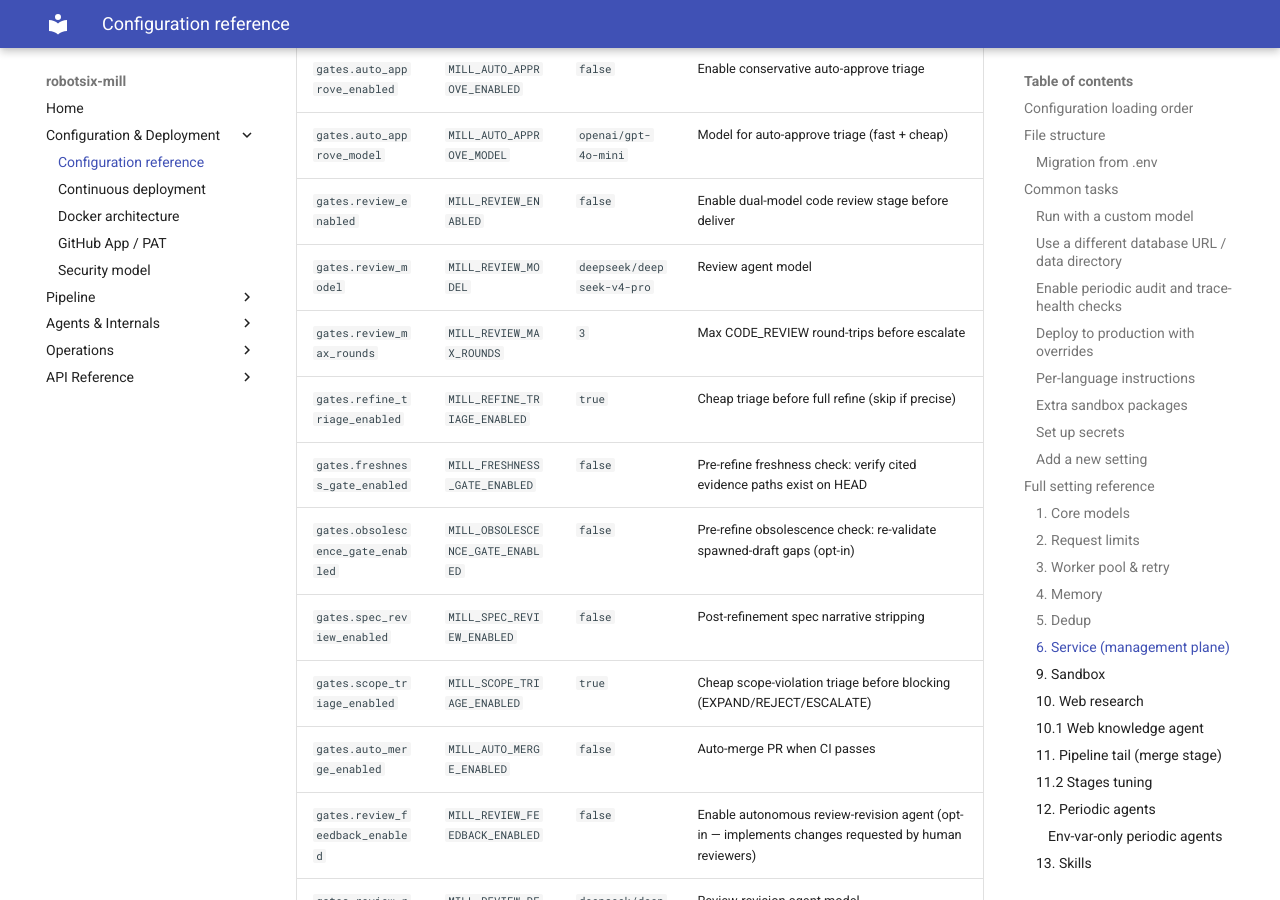
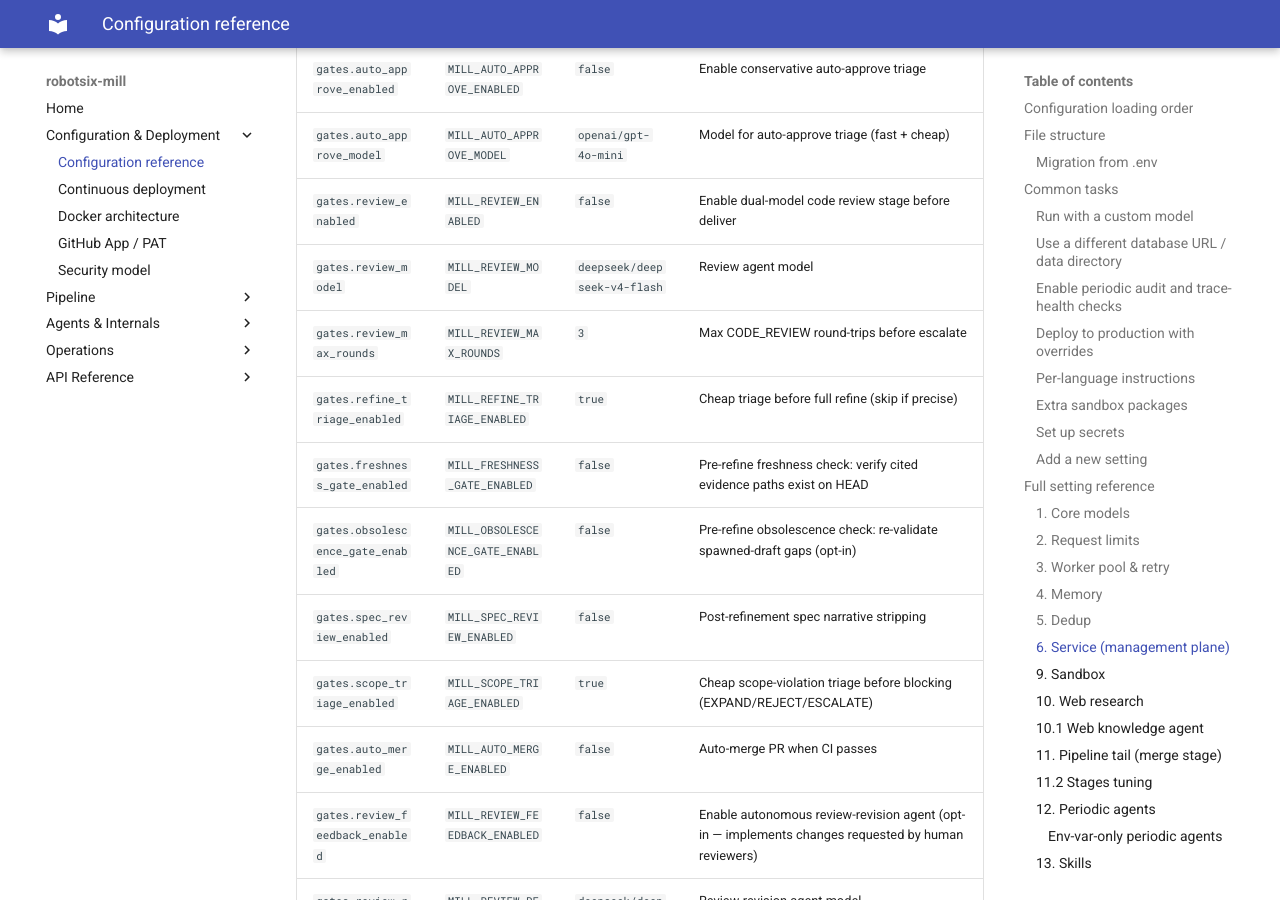
Before and after one commit to damien-robotsix/robotsix-mill, an MkDocs documentation site: the page built from docs/configuration.md, in a window 1280 px wide and 900 px high, scrolled down 11575 px. Built offline with MkDocs 1.6.1 and Material for MkDocs 9.7.7, drawn with Linux system fonts in a browser that asks for light colours.

Commit message:
mill: config drift: review_model doc default mismatch (model=deepseek/deepseek-v4-flash, docs=deepseek/deepseek-v4-pro) (20260609T194601Z-config-drift-review-model-doc-default-mi-b0d4)

```diff
--- a/docs/configuration.md
+++ b/docs/configuration.md
@@ -359,7 +359,7 @@ Every setting below shows:
 | `gates.auto_approve_enabled` | `MILL_AUTO_APPROVE_ENABLED` | `false` | Enable conservative auto-approve triage |
 | `gates.auto_approve_model` | `MILL_AUTO_APPROVE_MODEL` | `openai/gpt-4o-mini` | Model for auto-approve triage (fast + cheap) |
 | `gates.review_enabled` | `MILL_REVIEW_ENABLED` | `false` | Enable dual-model code review stage before deliver |
-| `gates.review_model` | `MILL_REVIEW_MODEL` | `deepseek/deepseek-v4-pro` | Review agent model |
+| `gates.review_model` | `MILL_REVIEW_MODEL` | `deepseek/deepseek-v4-flash` | Review agent model |
 | `gates.review_max_rounds` | `MILL_REVIEW_MAX_ROUNDS` | `3` | Max CODE_REVIEW round-trips before escalate |
 | `gates.refine_triage_enabled` | `MILL_REFINE_TRIAGE_ENABLED` | `true` | Cheap triage before full refine (skip if precise) |
 | `gates.freshness_gate_enabled` | `MILL_FRESHNESS_GATE_ENABLED` | `false` | Pre-refine freshness check: verify cited evidence paths exist on HEAD |
```
